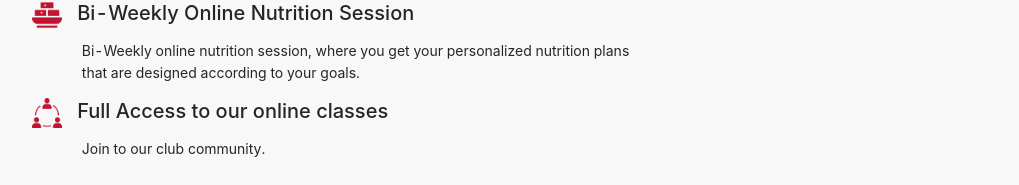
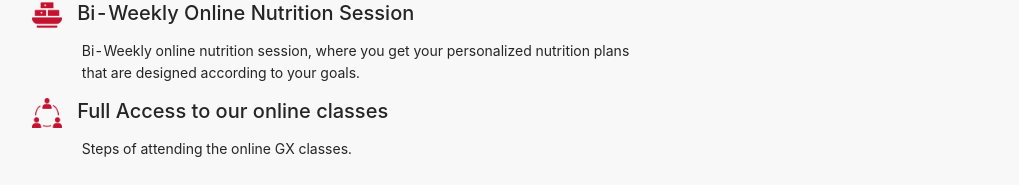
Before and after one commit to thesciencegym/fronttsg, a React (Create React App) app: page / in a window 1280 px wide. Shown: the part 1238-1423 px from the top of the page, without its empty margins (109-1128 px from the left). Built offline with nearby package versions, Linux system fonts and the light colour scheme.

Commit message:
fix text

```diff
--- a/src/components/Home.js
+++ b/src/components/Home.js
@@ -51,7 +51,7 @@ class Home extends React.Component {
                             </content>
                             <content>
                                 <h3> <img src='/assets/images/team.png' width={30}/> Full Access to our online classes</h3>
-                                <p>Join to our club community.</p>
+                                <p>Steps of attending the online GX classes.</p>
                             </content>
 
                         </div>
```
